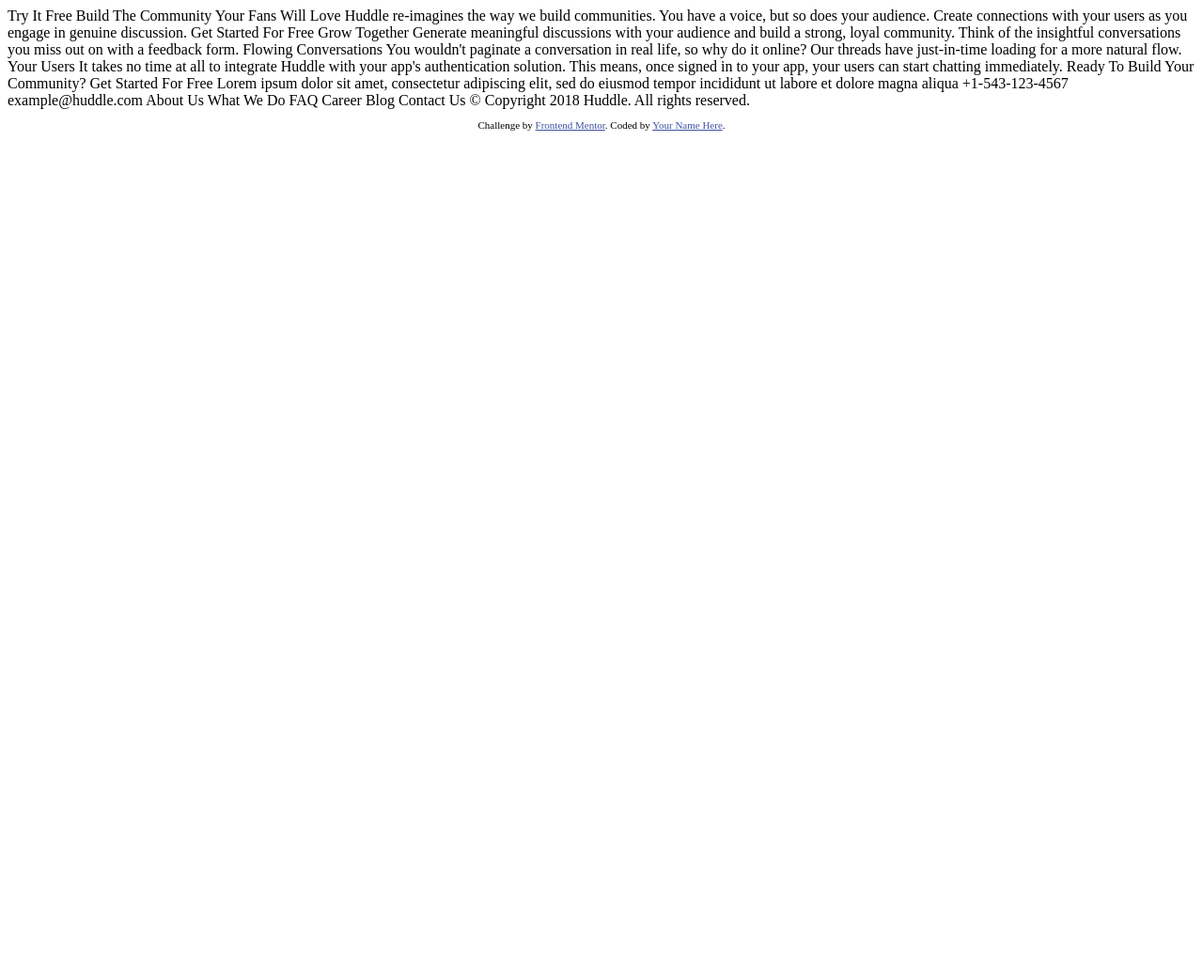
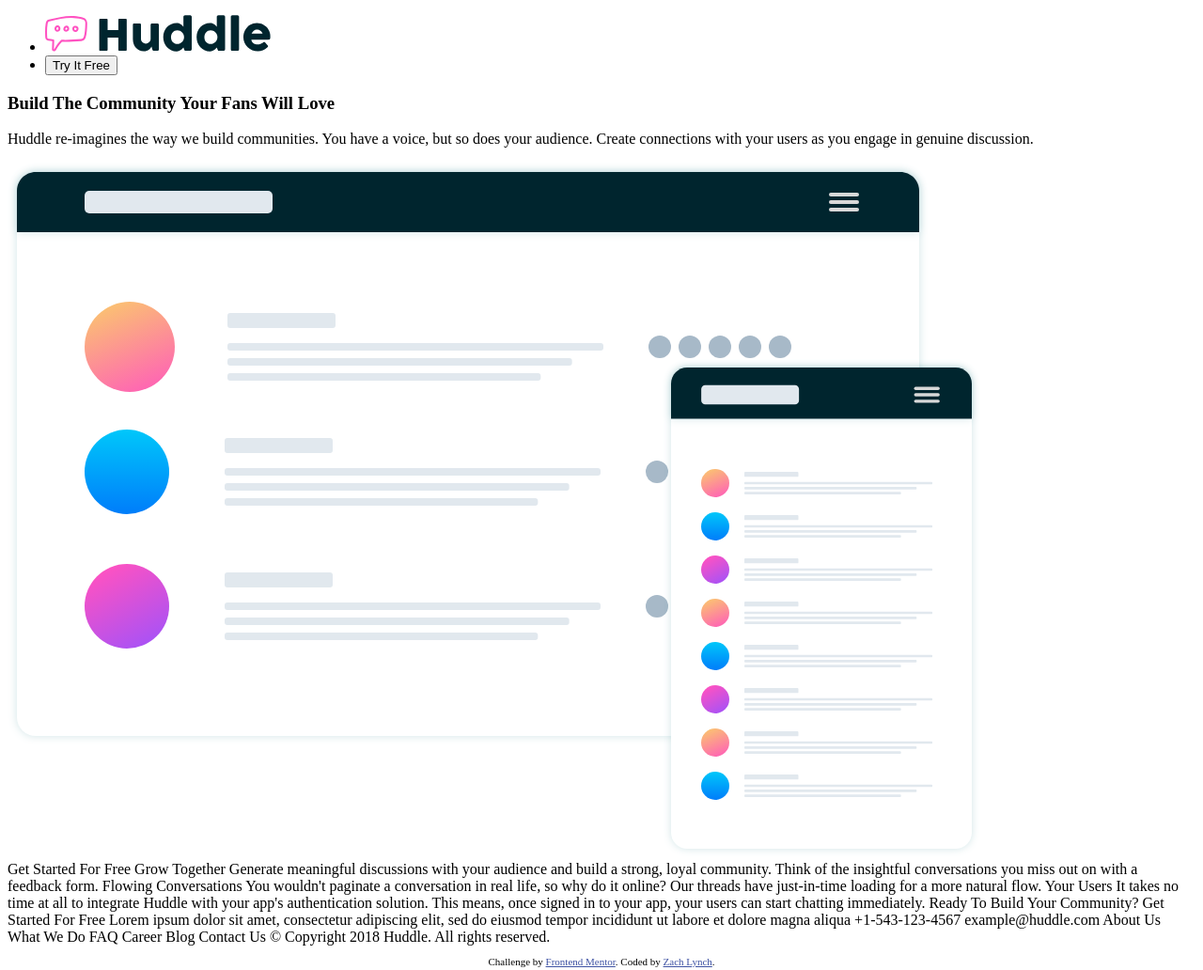
Before and after one commit to ZachLynch123/huddle, a plain HTML site: page index.html in a window 1280 px wide. Shown: the whole page at 94% size. Before the commit the page ends 800 px from the top, so only its background shows below. Drawn offline with Linux system fonts and the light colour scheme.

Commit message:
Putting together html layout

```diff
--- a/index.html
+++ b/index.html
@@ -16,14 +16,36 @@
 </head>
 <body>
 
-  Try It Free
+  <header>
+    <ul>
+      <li><a href="#"><img src="./images/logo.svg" alt="logo">
+      </a></li>
+      <li><a href="#"><button>Try It Free</button></a></li>
+    </ul>
 
-  Build The Community Your Fans Will Love
+    <div class="header-container">
+      <!--column one of css grid-->
+      <div class="header-container-text">
+         <h3 class="header-container-title">Build The Community Your Fans Will Love</h3>
+         <p class="header-container-about">Huddle re-imagines the way we build communities. You have a voice, but so does your audience.
+            Create connections with your users as you engage in genuine discussion.</p>
+      </div>
+      <!--column 2-->
+      <div class="header-container-image">
+        <img src="./images/illustration-mockups.svg" alt="mockups">
+      </div>
+    </div>
 
-  Huddle re-imagines the way we build communities. You have a voice, but so does your audience.
-  Create connections with your users as you engage in genuine discussion.
+  </header>
+
+
+
+
+
 
   Get Started For Free
+
+  <!-- heading -->
 
   Grow Together
 
@@ -63,7 +85,7 @@
   <footer>
     <p class="attribution">
       Challenge by <a href="https://www.frontendmentor.io?ref=challenge" target="_blank">Frontend Mentor</a>.
-      Coded by <a href="#">Your Name Here</a>.
+      Coded by <a href="#">Zach Lynch</a>.
     </p>
   </footer>
 </body>
```
Also changed, not shown: styles.css (added).
